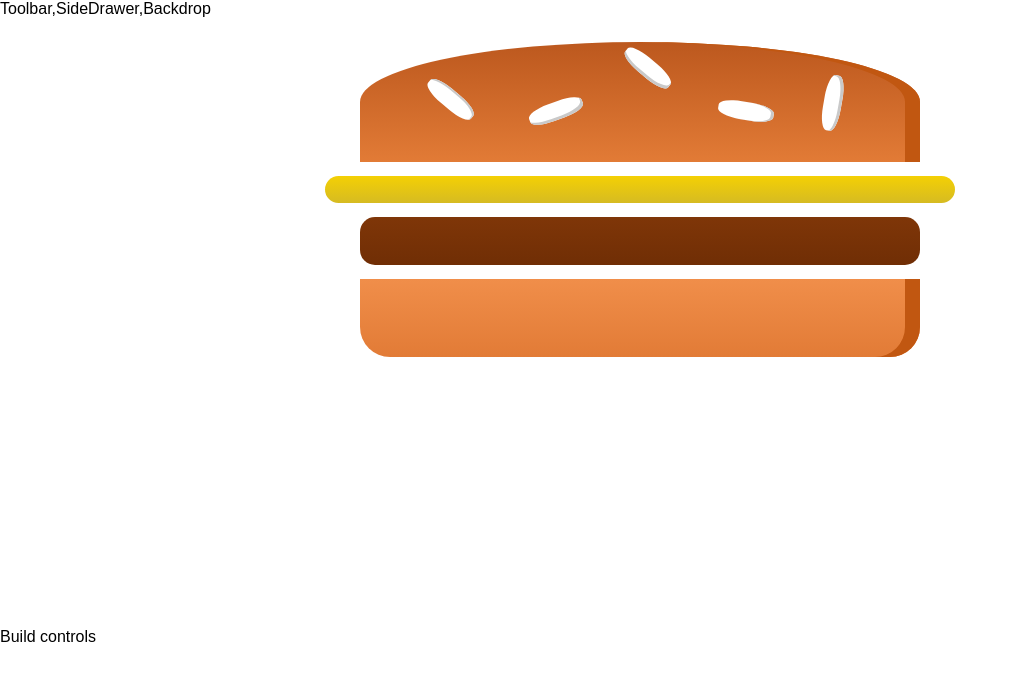
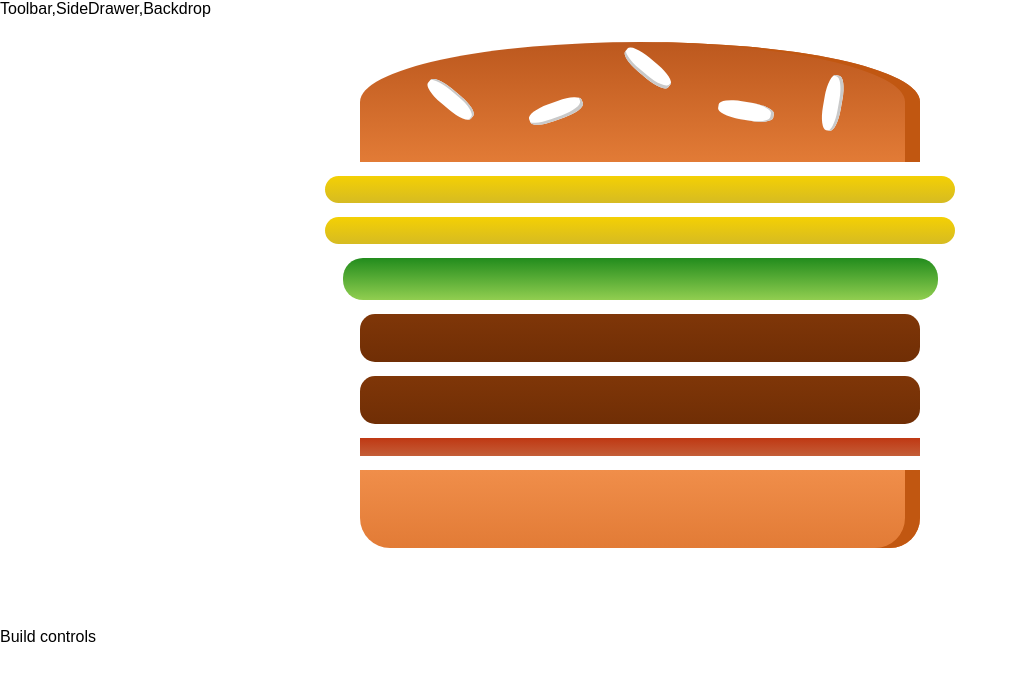
Before and after one commit to sachdeva2008/burger-app, a React app: page / in a window 1280 px wide. Shown: the top 680 px of the page, without its empty margins (0-1018 px from the left). Built offline with nearby package versions, Linux system fonts and the light colour scheme.

Commit message:
added code for dynamic burger creation first step

```diff
--- a/src/components/Burger/Burger.js
+++ b/src/components/Burger/Burger.js
@@ -4,11 +4,23 @@
 import BurgerIngredient from './Burgeringredient/Burgeringredient';
 
 const burger = (props) => {
+  // const transformedIngredients = Object.keys(props.ingredients).map(igKey=>{
+  //   return [...Array(props.ingredients[igKey])].map((_,i)=>{
+  //     <BurgerIngredient key={igKey+1} type={igKey}/>;
+  //   });
+  // });
+
+  let transformedingredients = Object.keys(props.ingredients)
+     .map( (igKey) => {
+     return [...Array(props.ingredients[igKey])].map((_,i) =>{
+        return <BurgerIngredient type = {igKey} key={igKey+i} />
+     });
+   });
+
   return(
     <div className = {classes.Burger}>
       <BurgerIngredient type = 'bread-top'/>
-      <BurgerIngredient type = 'cheese'/>
-      <BurgerIngredient type = 'meat'/>
+        {transformedingredients}
       <BurgerIngredient type = 'bread-bottom'/>
     </div>
   );
--- a/src/components/Burger/Burgeringredient/Burgeringredient.js
+++ b/src/components/Burger/Burgeringredient/Burgeringredient.js
@@ -1,6 +1,6 @@
 import React, { Component } from 'react';
 import Classes from './Burgeringredient.css'
-import PropTypes from 'prop-types';
+import propTypes from 'prop-types';
 
 class BurgerIngredient extends Component {
 
@@ -41,8 +41,8 @@
  }
 }
 
-BurgerIngredient.PropTypes = {
-  type: PropTypes.string.isRequired
+BurgerIngredient.propTypes = {
+  type: propTypes.string.isRequired
 };
 
 export default BurgerIngredient;
--- a/src/containers/BurgerBuilder/BurgerBuilder.js
+++ b/src/containers/BurgerBuilder/BurgerBuilder.js
@@ -5,10 +5,20 @@
 import Burger from '../../components/Burger/Burger';
 
 class BurgerBuilder extends Component{
+
+  state = {
+    ingredients : {
+      cheese:2,
+      salad:1,
+      meat : 2,
+      bacon : 1
+    }
+  }
+
   render(){
     return(
       <Aux>
-        <Burger/>
+        <Burger ingredients = {this.state.ingredients}/>
         <div>Build controls</div>
       </Aux>
     );
```
